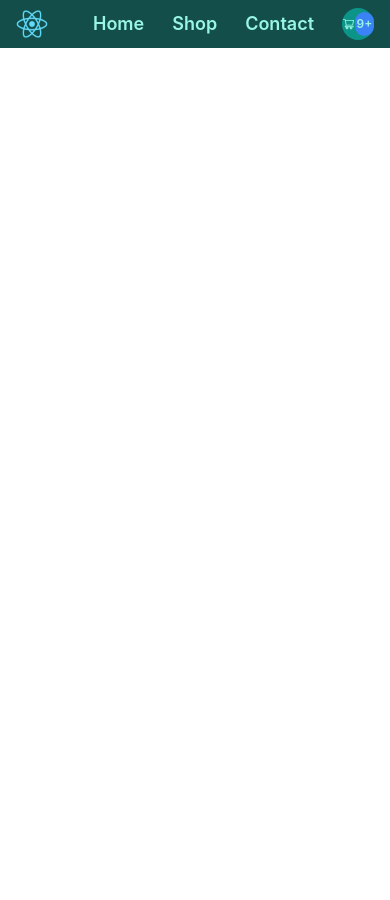
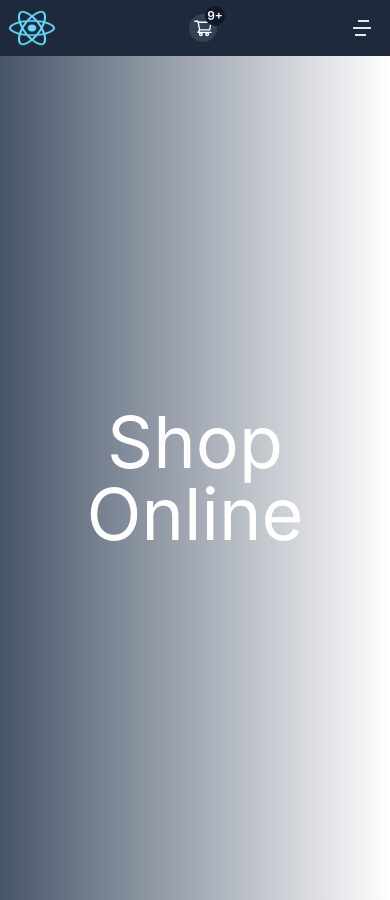
Before and after one commit to FedeDinuzzo/react_ecommerce_tailwind, a React (Create React App) app: page / in a window 390 px wide. Before the commit the page ends 844 px from the top, so only its background shows below. Built offline with nearby package versions, Linux system fonts and the light colour scheme.

Commit message:
NavBar Responsive

```diff
--- a/src/App.js
+++ b/src/App.js
@@ -1,10 +1,12 @@
 import React from "react";
 import NavBar from "./Components/NavBar";
+import ItemListContainer from "./Components/ItemListContainer";
 
 export default function App() {
   return (
     <>
       <NavBar />
+      <ItemListContainer />
     </>
   );
 }
--- a/src/Components/CartNavigatorIcon.jsx
+++ /dev/null
@@ -1,18 +0,0 @@
-import React from "react";
-import { AiOutlineShoppingCart } from "react-icons/ai";
-
-const COMMON_STYLES =
-    " flex justify-center items-center rounded-full text-teal-200 ";
-
-export default function CartNavigatorIcon({ count, className}) {
-    return (
-        <>
-        <button className = {className + COMMON_STYLES + " relative w-8 h-8 bg-teal-600 "}>
-            <AiOutlineShoppingCart />
-            <div className = {COMMON_STYLES + " w-6 h-6 bg-blue-500 text-xs absoulte -top-2 -right-2 font-semibold"}>
-                {count  <= 9 ? count : "9+"}
-            </div>
-        </button>
-        </>
-    );
-}
--- /dev/null
+++ b/src/Components/CartWidget.jsx
@@ -0,0 +1,19 @@
+import React from "react";
+import { AiOutlineShoppingCart } from "react-icons/ai";
+
+const COMMON_STYLES =
+    //separar el texto de las comillas en las variables de estilos para el correcto funcionamiento
+    " flex justify-center items-center rounded-full text-white ";
+
+export default function CartWidget({ count, className }) {
+    return (
+        <>
+        <button className = {className + COMMON_STYLES + "relative w-7 h-7 bg-slate-700"}>
+            <AiOutlineShoppingCart class="w-5 h-5"/>
+            <div className = {COMMON_STYLES + "w-5 h-5 bg-slate-900 text-xs absolute -top-2 -right-2 font-semibold"}>
+                {count  <= 9 ? count : "9+"}
+            </div>
+        </button>
+        </>
+    );
+}
--- /dev/null
+++ b/src/Components/ItemListContainer.jsx
@@ -0,0 +1,7 @@
+export default function ItemListContainer({ }) {
+    return (
+        <>
+        <h1 class="flex justify-center items-center h-screen bg-gradient-to-r from-slate-600 text-center text-7xl text-white">Shop Online</h1>
+        </>
+    );
+}
--- a/src/Components/NavBar.jsx
+++ b/src/Components/NavBar.jsx
@@ -1,19 +1,38 @@
-import React from "react";
+import React, { useState } from "react";
 import NavItem from "./NavItem";
-import CartNavigatorIcon from "./CartNavigatorIcon";
+import CartWidget from "./CartWidget";
+import { RiMenu4Line, RiCloseLine } from "react-icons/ri";
+
 
 export default function NavBar() {
+
+    const [showNav, setShowNav] = useState(false);
+
     return (
         <>
-        <nav className="flex justify-between items-center bg-teal-900">
-            <a href="/">
-                <img className="w-14 h-12 p-2 pl-4" src="./logo192.png" alt="logo" />
-            </a>
-            <ul className="flex justify-between items-center space-x-7 text-teal-200 p-2 pr-4">
-                <NavItem content="Home" href="/home" />
+        <nav className="md:flex justify-between items-center bg-slate-800 sticky top-0 z-10 md:px-2">
+            <div className="flex items-center justify-between">
+                <a href="/">
+                    <img className="w-16 h-14 p-2" src="./logo192.png" alt="logo" />
+                </a>
+                <CartWidget count={10} className="md:hidden flex" />
+                {showNav ? (
+                    <RiCloseLine
+                    onClick={() => setShowNav(!showNav)}
+                    className="md:hidden mr-2 text-slate-200 block w-10 h-10 p-2 cursor-pointer"
+                    />
+                ): (
+                    <RiMenu4Line
+                    onClick={() => setShowNav(!showNav)}
+                    className="md:hidden mr-2 text-slate-200 block w-10 h-10 p-2 cursor-pointer"
+                    />
+                )}
+            </div>
+            <ul className={(showNav ? "right-0" : "-right-full") + " md:static fixed bottom-0 top-14 md:flex md:space-x-7 items-center bg-slate-200 md:bg-transparent md:text-slate-200 md:w-auto w-6/12 md:space-y-0 space-y-5 p-4 px-8 transition-right"}>
+                <NavItem content="Home" href="/home"/>
                 <NavItem content="Shop" href="/shop" />
                 <NavItem content="Contact" href="/contact" />
-                <CartNavigatorIcon count={10} />
+                <CartWidget count={10} className="hidden md:flex" />
             </ul>
         </nav>
         </>
--- a/tailwind.config.js
+++ b/tailwind.config.js
@@ -3,7 +3,11 @@ module.exports = {
     "./src/**/*.{js,jsx,ts,tsx}",
   ],
   theme: {
-    extend: {},
+    extend: {
+      transitionProperty: {
+        right: "right",
+      },
+    },
   },
   plugins: [],
 }
```
